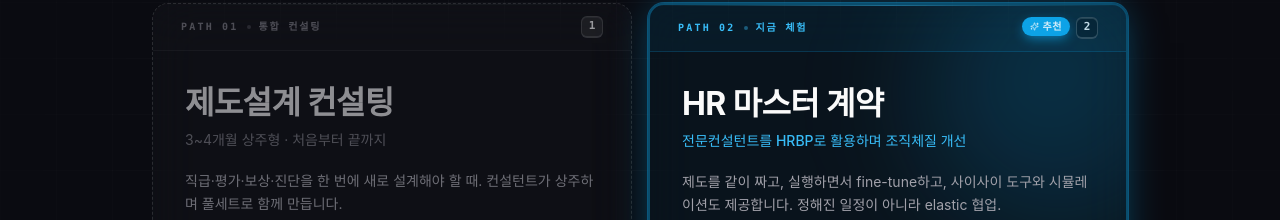
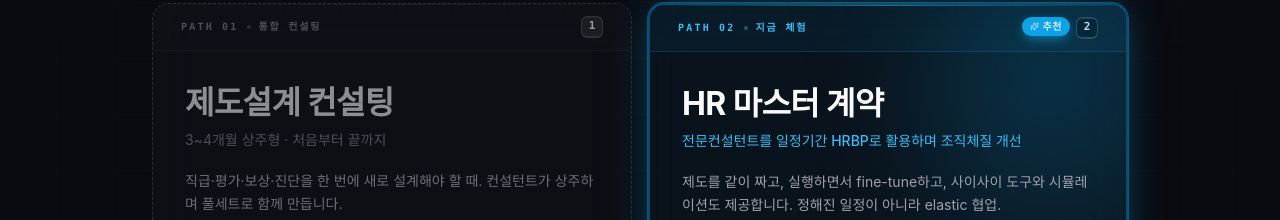
Before and after one commit to skyyoung2030-star/hradvisory, a React (Vite) app: page / in a window 1280 px wide. Shown: the part 446-666 px from the top of the page. Built offline with nearby package versions, Linux system fonts and the light colour scheme; no server answers; a web font is replaced by a local one.

Commit message:
Updated Welcome.tsx

```diff
--- a/src/pages/Welcome.tsx
+++ b/src/pages/Welcome.tsx
@@ -262,7 +262,7 @@ function MasterPath({ onCtaClick }: { onCtaClick: () => void }) {
               HR 마스터 계약
             </h2>
             <p className="block text-[14px] text-accent-400 font-medium mt-1.5">
-              전문컨설턴트를 HRBP로 활용하며 조직체질 개선
+              전문컨설턴트를 일정기간 HRBP로 활용하며 조직체질 개선
             </p>
           </div>
 
```
